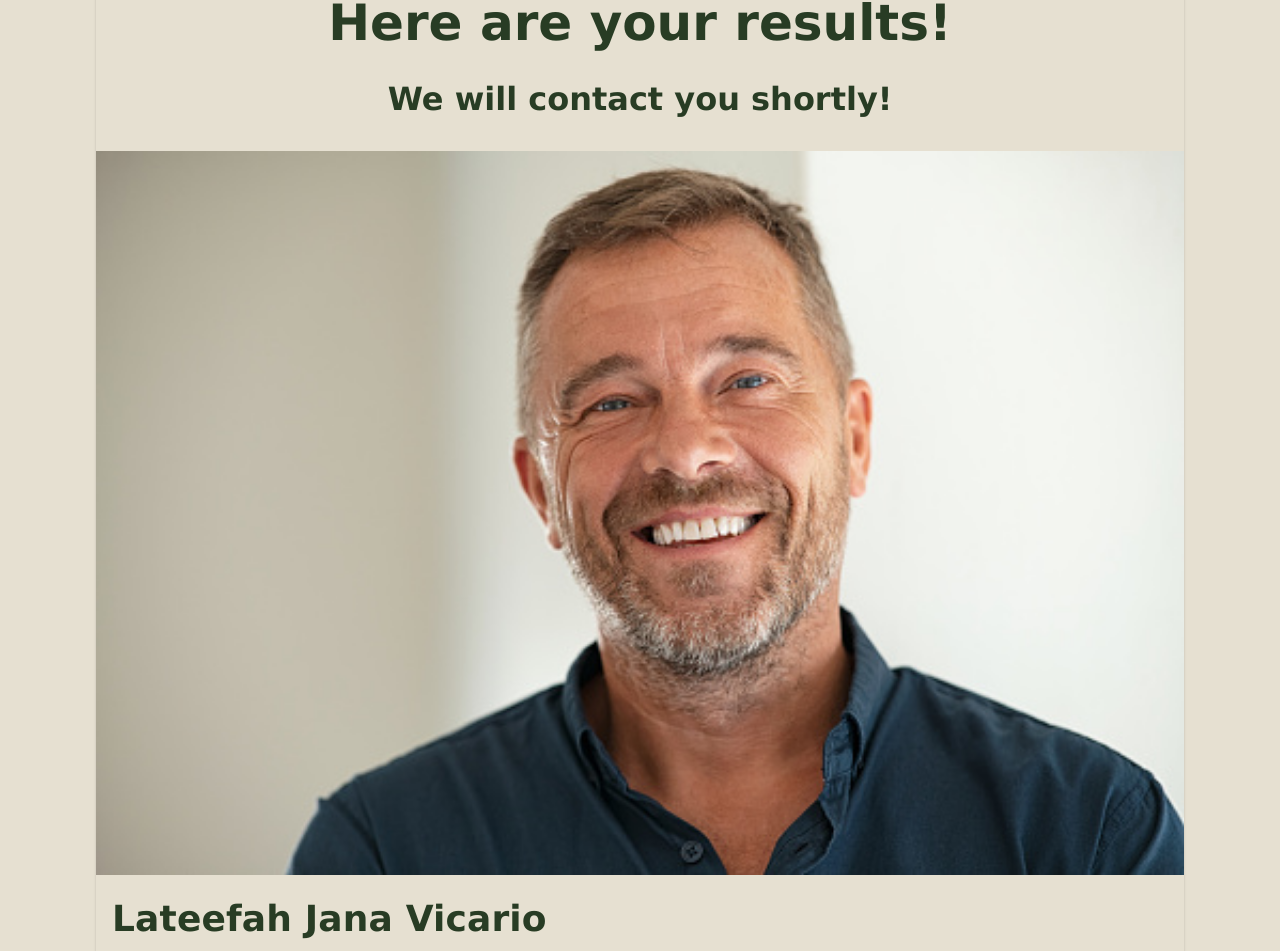
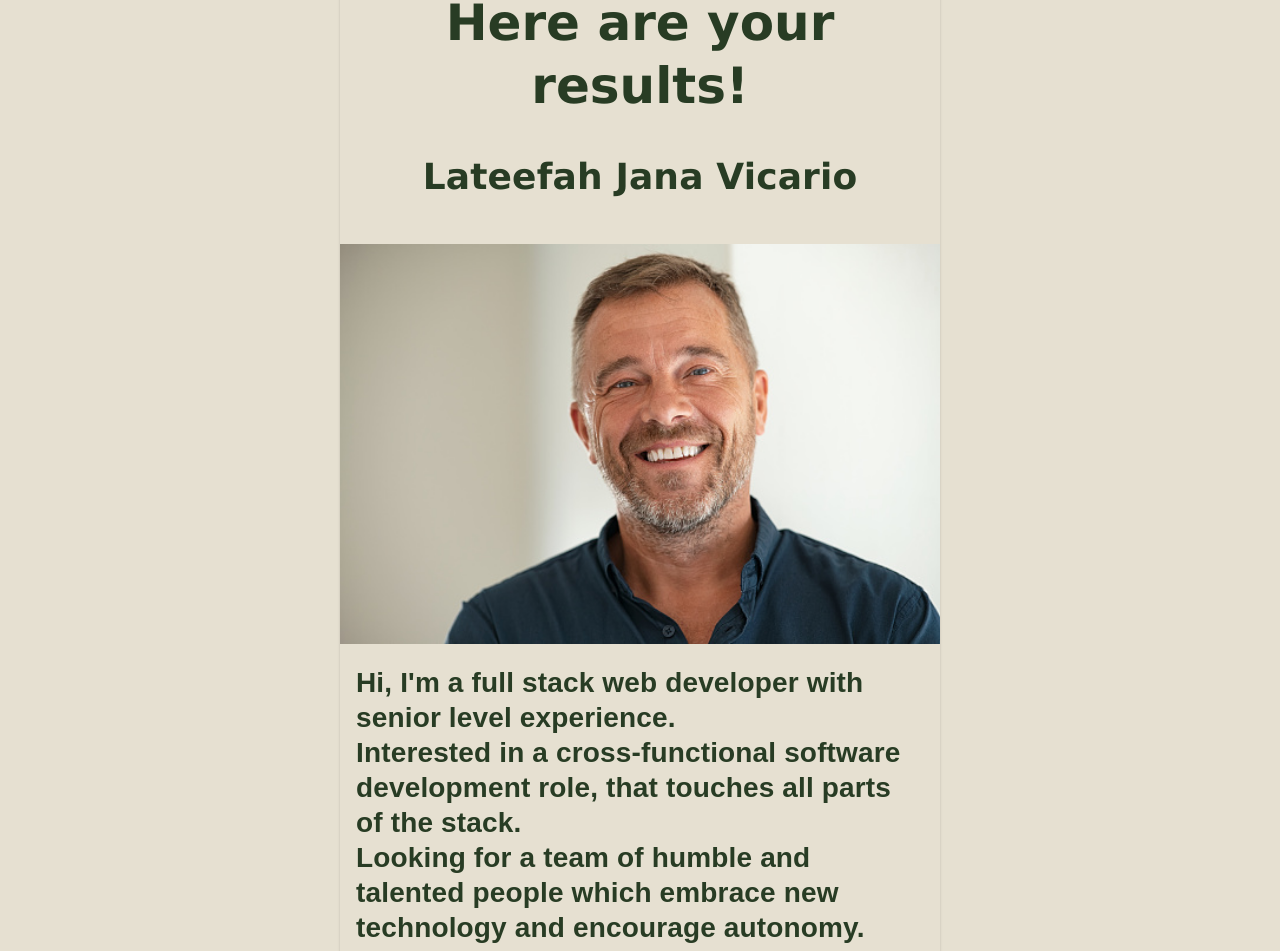
Before and after one commit to mibrahim234/Alpha-Dev, a React (Create React App) app in the folder client/: page /resComp in a window 1280 px wide. Shown: the part 170-1121 px from the top of the page. Built offline with nearby package versions, Linux system fonts and the light colour scheme.

Commit message:
fixed up responsecomp page

```diff
--- a/client/src/index.css
+++ b/client/src/index.css
@@ -59,8 +59,8 @@ img {
 
 /* Third image */
 .img2 {
-  height: 600px;
-  width: 400px;
+  height: 200px;
+  width: 200px;
 }
 
 h1,
@@ -271,6 +271,13 @@ nav a:hover {
   margin-right: auto;
 }
 
+/* container1 */
+.container1 {
+  width: 85%;
+  max-width: 600px;
+  margin-left: auto;
+  margin-right: auto;
+}
 .container-fluid {
   width: 92%;
 }
--- a/client/src/pages/resComp.js
+++ b/client/src/pages/resComp.js
@@ -8,12 +8,17 @@ import Typography from '@mui/material/Typography';
 
 const resComp = () => {
     return (
-        <div className="container flex-row justify-space-between justify-center align-center">
+        <div className="container1 flex-row justify-space-between justify-center align-center">
 
         <Card>
         <CardContent className="card1">
         <h1 className="mb-2 py-2 title text-center">Here are your results!</h1>
-        <h2 className="mb-2 py-2 text-center"> We will contact you shortly!</h2>
+        {/* <h2 className="mb-2 py-2 text-center"> We will contact you shortly!</h2> */}
+        <CardContent className="card1">
+        <Typography>
+         <h1 className="text-center"> Lateefah Jana Vicario </h1>
+        </Typography>
+      </CardContent>
         </CardContent>
       <CardMedia
         component="img"
@@ -25,10 +30,7 @@ const resComp = () => {
 
       <CardContent className="card1">
         <Typography>
-         <h1> Lateefah Jana Vicario </h1>
-        </Typography>
-        <Typography>
-        <h3>Hi, I'm a full stack web developer with senior level experience. <br></br>Interested in a cross-functional software development role, that touches all parts of the stack. Looking for a team of humble and talented people which embrace new technology and encourage autonomy. </h3>
+        <h3>Hi, I'm a full stack web developer with senior level experience. <br></br>Interested in a cross-functional software development role, that touches all parts of the stack. <br></br> Looking for a team of humble and talented people which embrace new technology and encourage autonomy. </h3>
         </Typography>
       </CardContent>
 
```
